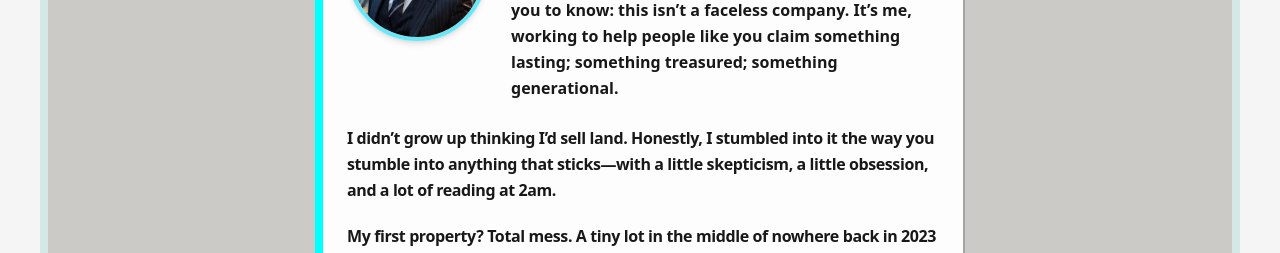
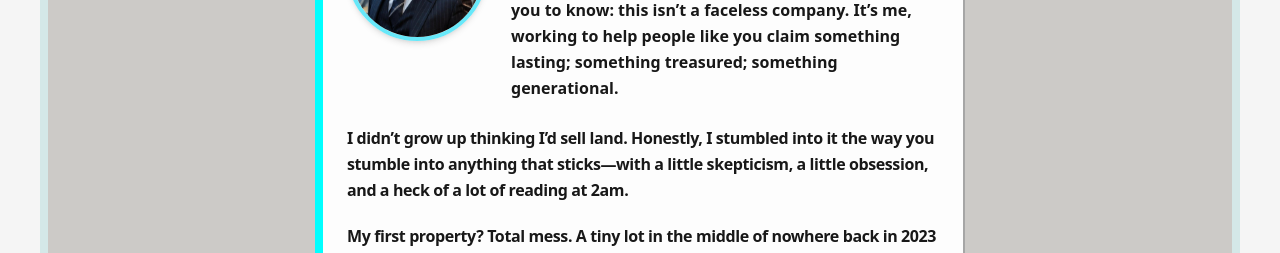
Before and after one commit to nyteksf/covered-bridge-seller-page, a React (Vite) app: page /about in a window 1280 px wide. Shown: the part 1600-1853 px from the top of the page. Built offline with nearby package versions, Linux system fonts and the light colour scheme.

Commit message:
Polish used verbiage, change #3, About.jsx

```diff
--- a/src/pages/About.jsx
+++ b/src/pages/About.jsx
@@ -106,8 +106,8 @@ const About = () => {
               <p>
                 I didn’t grow up thinking I’d sell land. Honestly, I stumbled
                 into it the way you stumble into anything that sticks—with a
-                little skepticism, a little obsession, and a lot of reading at
-                2am.
+                little skepticism, a little obsession, and a heck of a lot of
+                reading at 2am.
               </p>
               <p>
                 My first property? Total mess. A tiny lot in the middle of
```
